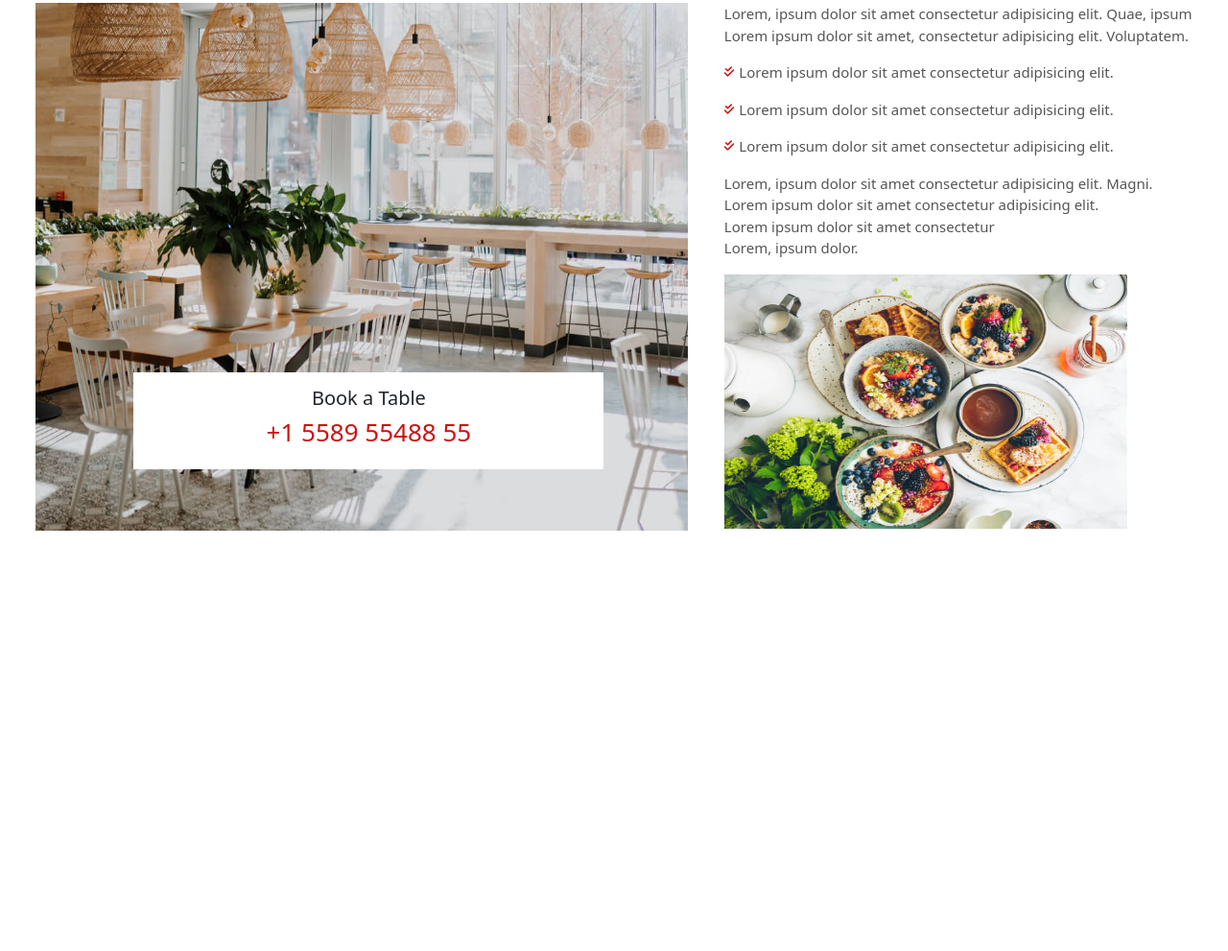
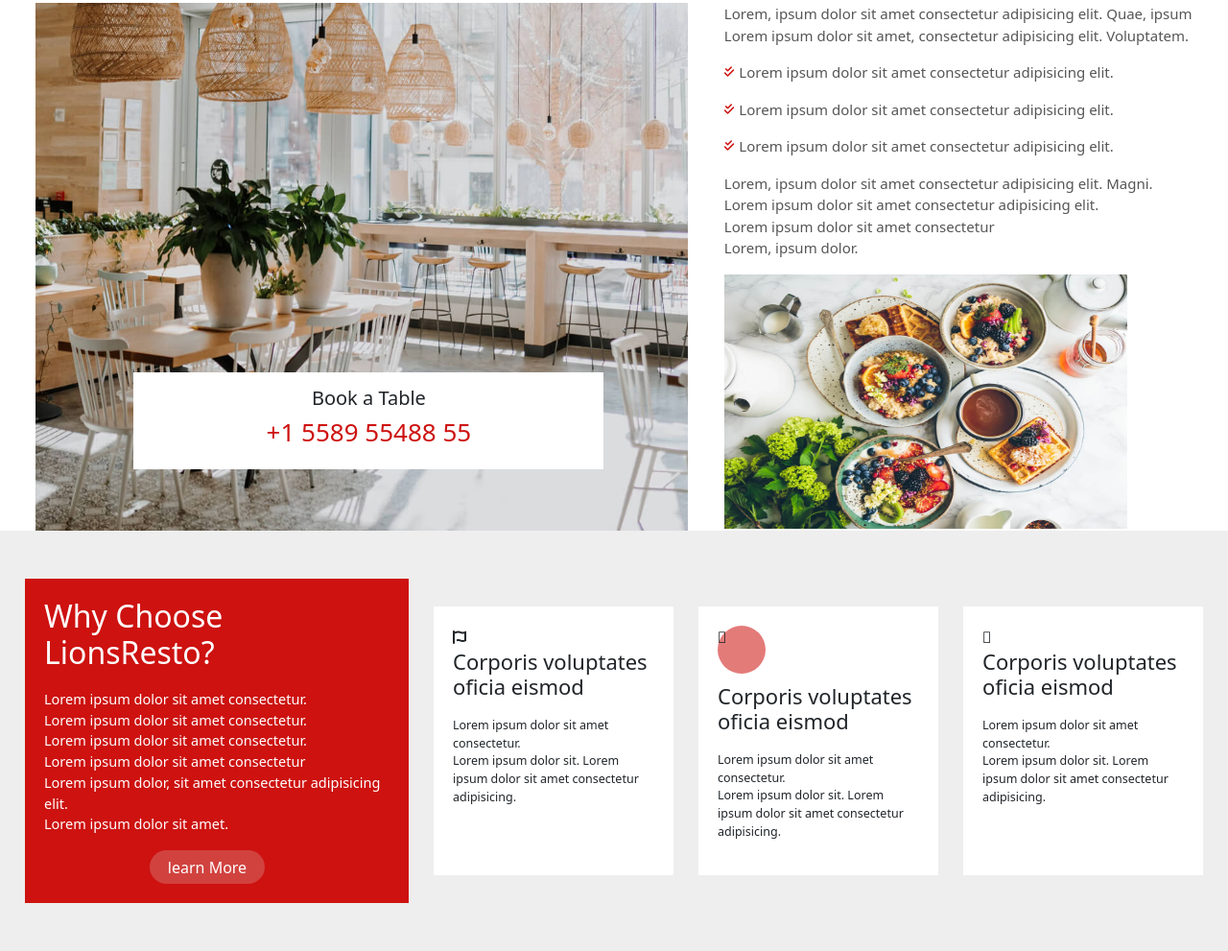
Before and after one commit to RaihanaAm/lionsresto, a website: page index.html in a window 1280 px wide. Shown: the part 690-1681 px from the top of the page at 96% size. Before the commit the page ends 1243 px from the top, so only its background shows below. Drawn offline with nearby package versions, Linux system fonts and the light colour scheme.

Commit message:
save donne

```diff
--- a/index.html
+++ b/index.html
@@ -96,7 +96,7 @@
 
     </section>
 
-    <!-- ** section 2 -->
+    <!-- ** section 2 about us -->
     <section class="aboutUs">
 
         <div class="about">
@@ -141,6 +141,36 @@
         </div>
     </section>
 
+    <!-- ** section -->
+    <section class="lionResto">
+        <div class="why">
+            <h1> Why Choose <br> LionsResto?</h1>
+            <p> Lorem ipsum dolor sit amet consectetur. <br> Lorem ipsum dolor sit amet consectetur. <br> Lorem ipsum dolor sit amet consectetur. <br> Lorem ipsum dolor sit amet consectetur <br> Lorem ipsum dolor, sit amet consectetur adipisicing elit. <br> Lorem ipsum dolor sit amet.</p>
+            <button>learn More</button>
+        </div>
+        <div class="corporis">
+            <div>
+                <i class="fa-solid fa-font-awesome"></i>            </div>
+            <h1> Corporis voluptates <br> oficia eismod</h1>
+            <p>Lorem ipsum dolor sit amet consectetur. <br> Lorem ipsum dolor sit. Lorem ipsum dolor sit amet consectetur adipisicing.</p>
+        </div>
+        <div class="corporis">
+            <div class="icon">
+                <i class="fa-light fa-table-columns"></i>
+            </div>
+            <h1> Corporis voluptates <br> oficia eismod</h1>
+            <p>Lorem ipsum dolor sit amet consectetur. <br> Lorem ipsum dolor sit. Lorem ipsum dolor sit amet consectetur adipisicing.</p>
+        </div>
+        <div class="corporis">
+            <div>
+                <i class="fa-light fa-table-columns"></i>
+            </div>
+            <h1> Corporis voluptates <br> oficia eismod</h1>
+            <p>Lorem ipsum dolor sit amet consectetur. <br> Lorem ipsum dolor sit. Lorem ipsum dolor sit amet consectetur adipisicing.</p>
+        </div>
+
+    </section>
+
 
 
 
--- a/src/sass/module/home/_main.scss
+++ b/src/sass/module/home/_main.scss
@@ -9,6 +9,7 @@
     font-family: "Amatic";
     src: url(../../../../public/fonts/AmaticSC-Bold.ttf);
 }
+
 @font-face {
     font-family: "Amatic-reg";
     src: url(../../../../public/fonts/AmaticSC-Regular.ttf);
@@ -99,7 +100,7 @@
 
         p {
             font-size: 16px;
-            color:#919191;
+            color: #919191;
 
         }
     }
@@ -128,43 +129,51 @@
             border-radius: 20px;
             font-size: 16px;
             margin-right: 15px;
-            box-shadow:  #cd131043 0px 7px 29px 0px;
+            box-shadow: #cd131043 0px 7px 29px 0px;
         }
-        button:hover{
+
+        button:hover {
             background-color: #b4120f;
 
         }
-        h6{
+
+        h6 {
             font-size: 18px;
-            color:#919191;
+            color: #919191;
         }
     }
 }
 
 // ****************** section about us
-.aboutUs{
-    .about{
+.aboutUs {
+    .about {
         margin: 25px 0;
         text-align: center;
-        h6{
+
+        h6 {
             font-size: 15px;
             color: #565658;
         }
-        h5{
-            font-family:"Amatic-reg";
+
+        h5 {
+            font-family: "Amatic-reg";
             font-size: 40px;
             color: #565658;
-            span{
+
+            span {
                 color: #cd1210;
             }
         }
     }
-    .about1{
+
+    .about1 {
         display: flex;
         justify-content: space-evenly;
-        .Book{
+
+        .Book {
             position: relative;
-            .table{
+
+            .table {
                 position: absolute;
                 top: 70%;
                 left: 15%;
@@ -172,34 +181,42 @@
                 width: 490px;
                 padding: 15px;
                 text-align: center;
-                h6{
+
+                h6 {
                     font-size: 20px;
                 }
-                h5{
+
+                h5 {
                     font-size: 26px;
                     color: #cd1210;
                 }
             }
-            .image1{
+
+            .image1 {
                 // object-fit: cover;
                 width: 680px;
                 height: 550px;
             }
         }
-        .image2{
+
+        .image2 {
             width: 420px;
             height: 265px;
         }
-        .paraAbout{
+
+        .paraAbout {
             font-size: 15px;
-            p{
+
+            p {
                 color: #565658;
 
             }
-            .iconabout{
+
+            .iconabout {
                 display: flex;
-                i{
-                    margin:5px 5px 0 0;
+
+                i {
+                    margin: 5px 5px 0 0;
                     font-size: 12px;
                 }
             }
@@ -208,3 +225,70 @@
     }
 
 }
+
+// **** why lionResto
+.lionResto {
+    display: flex;
+    justify-content: space-evenly;
+    align-items: center;
+    padding-top: 50px;
+    padding-bottom: 50px;
+
+    background-color: #eeeeee;
+
+    .why {
+        background-color: #cd1210;
+        width: 400px;
+        // text-align: start;
+        padding: 20px;
+        color: white;
+        h1{
+            font-size: 32px;
+        }
+        p{
+            margin-top: 18px;
+            font-size: 14.5px;
+        }
+        button {
+            border: none;
+            color: white;
+            background-color: #d1423f;
+            width: 120px;
+            height: 35px;
+            margin-left: 110px;
+            border-radius: 20px;
+            font-size: 16px;
+        }
+
+        button:hover {
+            background-color: #be1411;
+        }
+    }
+
+    .corporis {
+        background-color: #ffffff;
+        width: 250px;
+        height: 280px;
+        padding: 20px;
+
+        h1{
+            font-size: 22px;
+        }
+        p{
+            margin-top: 18px;
+            font-size: 12.5px;
+        }
+        .icon{
+            width: 50px;
+            height: 50px;
+            border-radius: 50%;
+            margin-bottom: 10px;
+            background-color: #cd13108e;
+
+        }
+
+
+    }
+
+
+}
--- a/src/sass/module/home/_mobile.scss
+++ b/src/sass/module/home/_mobile.scss
@@ -98,5 +98,7 @@
         }
 
     }
+// ***********************
+
 
 }
--- a/src/sass/module/home/_tablet.scss
+++ b/src/sass/module/home/_tablet.scss
@@ -94,6 +94,7 @@
         }
 
     }
+    // ***********************
 
 
 
```
Also changed, not shown: public/css/app.css, 1 other file.
